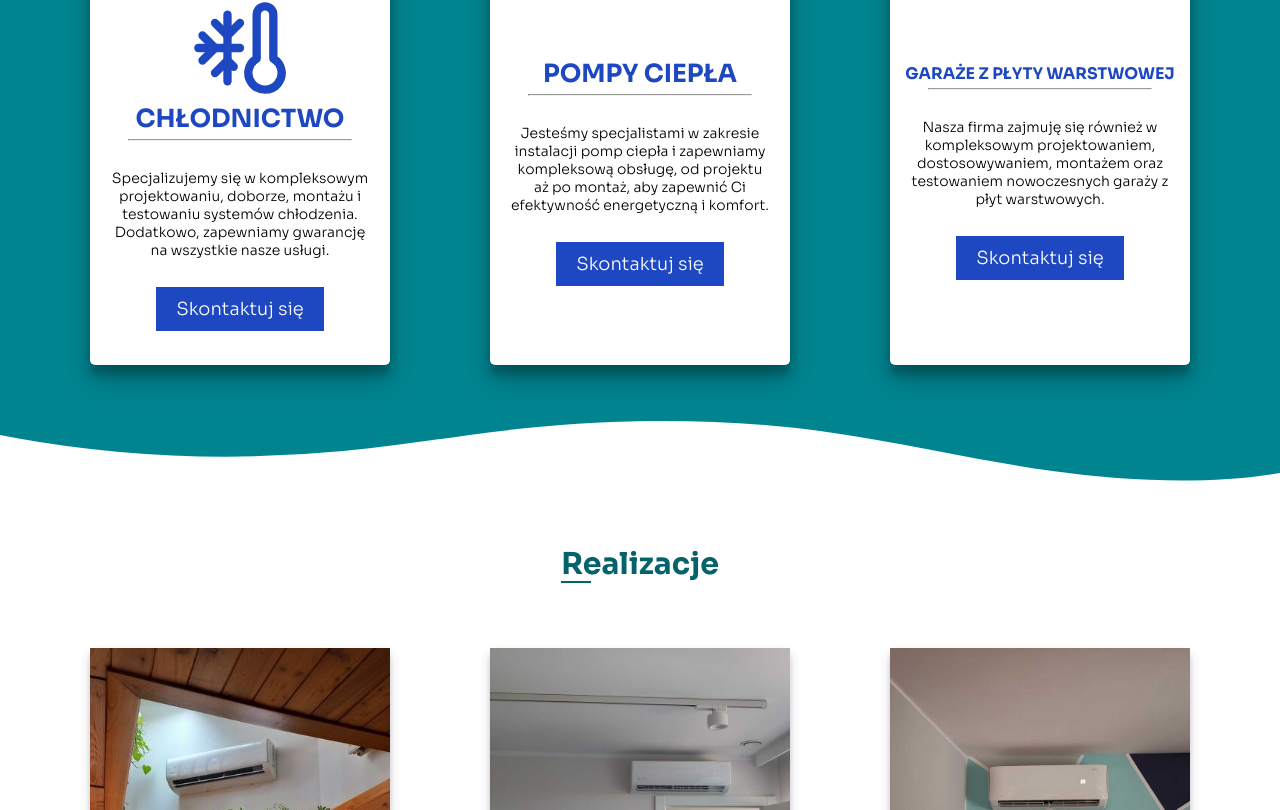
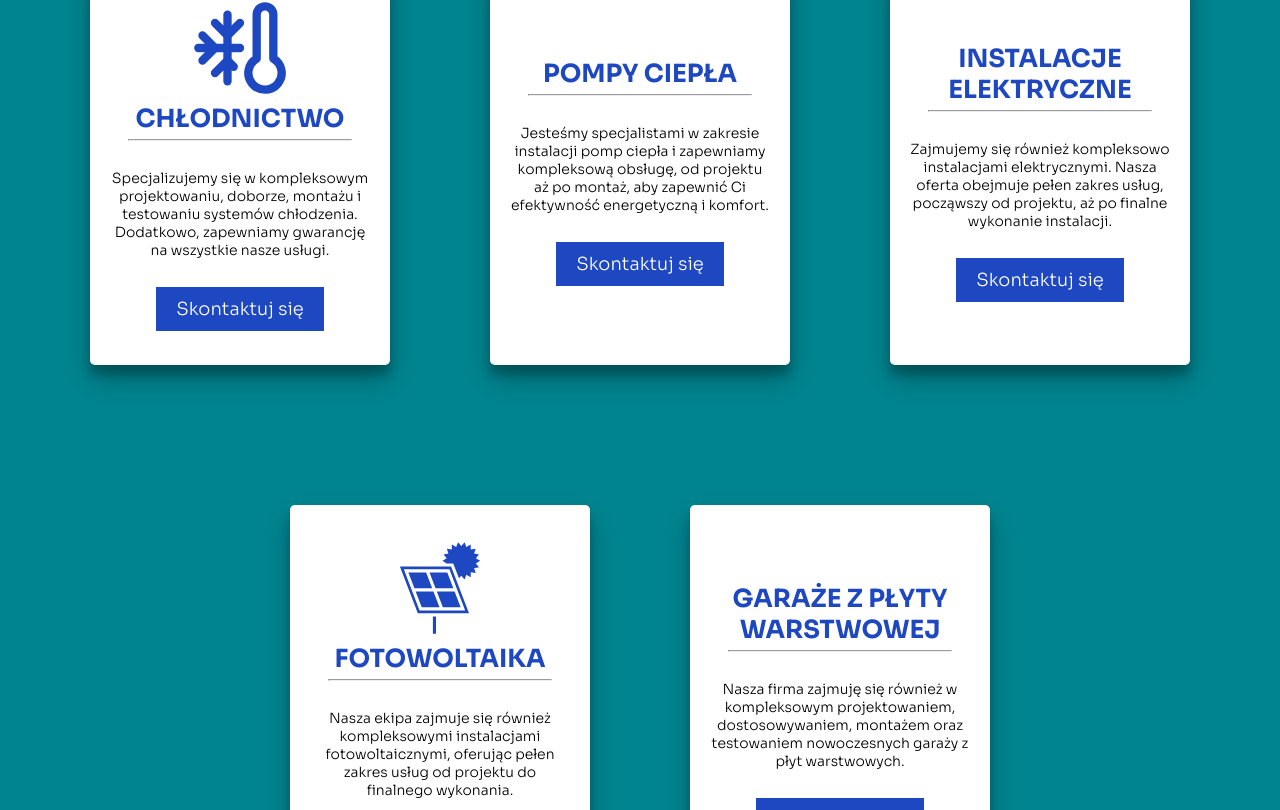
Before and after one commit to Pawliszakk/KlimaSwiatNext, a Next.js app: page / in a window 1280 px wide. Shown: the part 2610-3420 px from the top of the page. Built offline with nearby package versions, Linux system fonts and the light colour scheme; some icons are missing.

Commit message:
added new offer cards

```diff
--- a/src/components/Home/Offer/Offer.tsx
+++ b/src/components/Home/Offer/Offer.tsx
@@ -5,6 +5,8 @@ import { TbAirConditioning } from 'react-icons/tb';
 import { PiHandshakeFill } from 'react-icons/pi';
 import { FaTemperatureArrowUp, FaWarehouse } from 'react-icons/fa6';
 import { LuThermometerSnowflake } from 'react-icons/lu';
+import { FaPlugCircleBolt } from 'react-icons/fa6';
+import { GiSolarPower } from 'react-icons/gi';
 import OfferCard from './Card/OfferCard';
 import Divider from '@/components/UI/Section/Divider';
 type singleOffer = {
@@ -47,11 +49,23 @@ const Offer = () => {
 				'Jesteśmy specjalistami w zakresie instalacji pomp ciepła i zapewniamy kompleksową obsługę, od projektu aż po montaż, aby zapewnić Ci efektywność energetyczną i komfort.',
 		},
 		{
+			icon: <FaPlugCircleBolt />,
+			title: 'Instalacje elektryczne',
+			description:
+				'Zajmujemy się również kompleksowo instalacjami elektrycznymi. Nasza oferta obejmuje pełen zakres usług, począwszy od projektu, aż po finalne wykonanie instalacji.',
+		},
+		{
+			icon: <GiSolarPower />,
+			title: 'Fotowoltaika',
+			description:
+				'Nasza ekipa zajmuje się również kompleksowymi instalacjami fotowoltaicznymi, oferując pełen zakres usług od projektu do finalnego wykonania. ',
+		},
+
+		{
 			icon: <FaWarehouse />,
 			title: 'garaże z płyty warstwowej',
 			description:
 				'Nasza firma zajmuję się również w kompleksowym projektowaniem, dostosowywaniem, montażem oraz testowaniem nowoczesnych garaży z płyt warstwowych. ',
-			garage: true,
 		},
 	];
 
```
